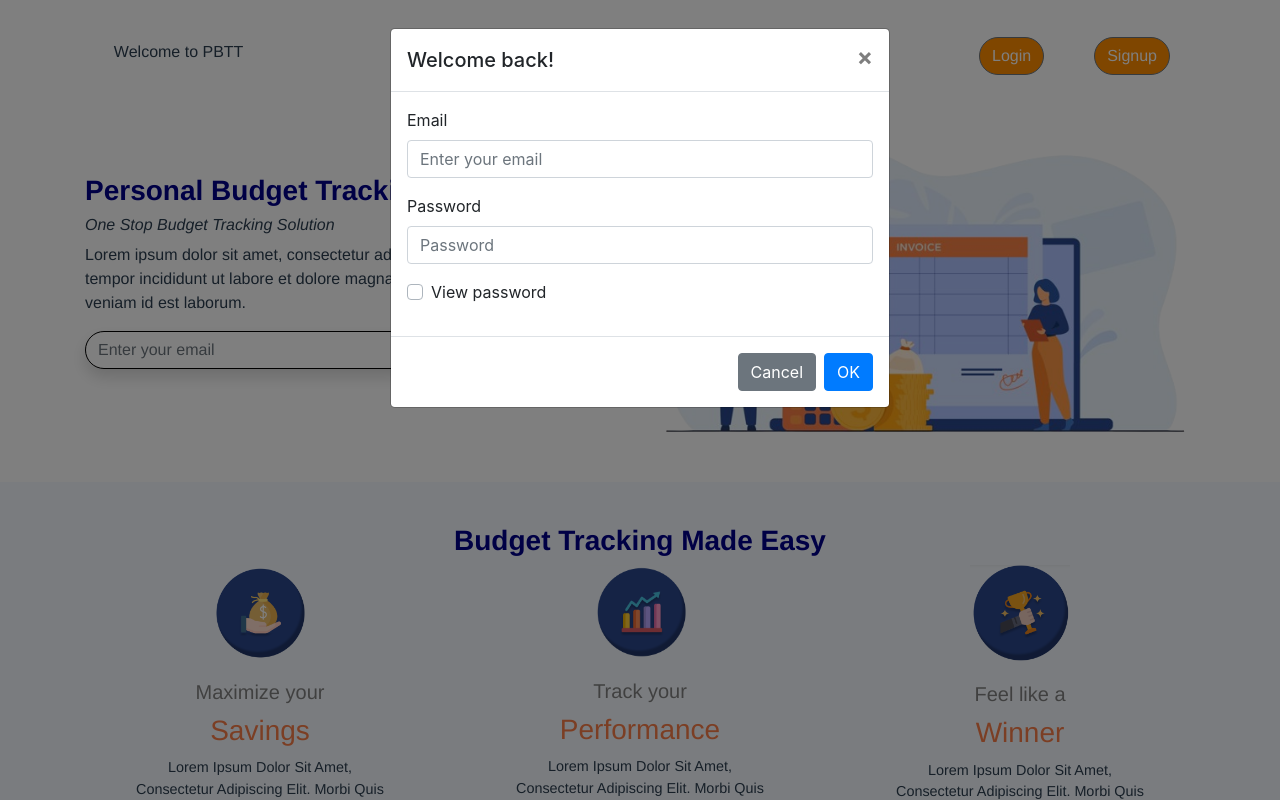
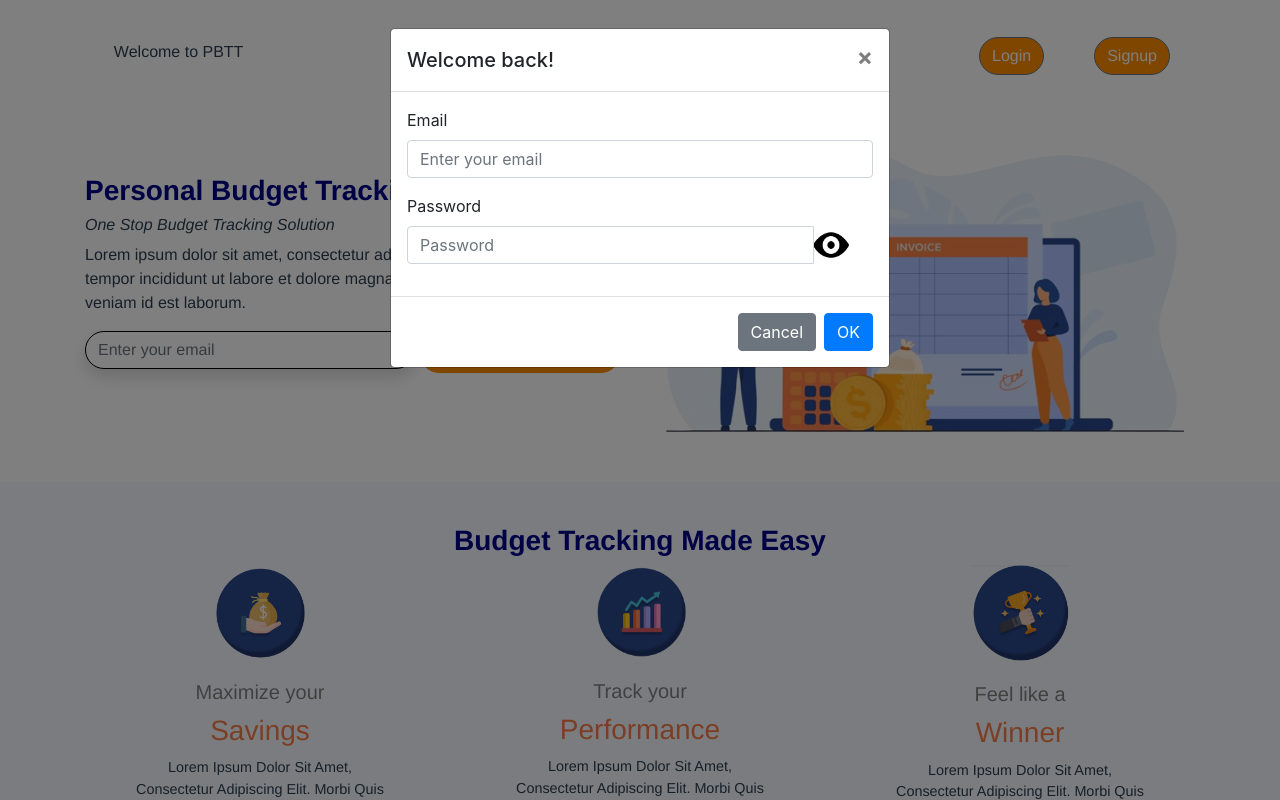
Before and after one commit to avinashrvan/chaos_pack, a Vue app: page /#/ in a window 1280 px wide. Both pictures are taken after a click on the button "Login". Shown: the top 800 px of the page. Built offline with nearby package versions, Linux system fonts and the light colour scheme.

Commit message:
created the feature to view password or hide password when logging in

```diff
--- a/src/components/Login.vue
+++ b/src/components/Login.vue
@@ -40,31 +40,27 @@
                 valid-feedback="Nice password"
                 :state="passwordState"
             >
+
+            <b-input-group>
             <b-form-input
                 @keyup="checkFormValidity()"
-                type="password"
+                :type="showPassword ? 'text' : 'password'"
                 class="form-control"
                 id="passwordEntry"
                 placeholder="Password"
                 :state="passwordState"
                 v-model="password"></b-form-input>
 
+                <b-input-group-append>
+                    <img v-if="!showPassword" src="../assets/showPassword.png" @click="viewPassword()" width=60%>
+                    <img v-if="showPassword" src="../assets/hidePassword.png" @click="viewPassword()" width=70%>
+
+                </b-input-group-append>
+            </b-input-group>
             </b-form-group>
-
-            <b-form-group>
-                <b-form-checkbox
-                id="checkbox"
-                v-model="viewPassword"
-                name="checkbox"
-                value="accepted"
-                @click="viewPassword()"
-                >
-                View password
-                </b-form-checkbox>
 
 
 
-            </b-form-group>
 
 
 
@@ -87,6 +83,7 @@ export default {
         emailState: null,
         password: '',
         passwordState: null,
+        showPassword: false
       }
     },
     props: {
@@ -131,7 +128,7 @@ export default {
 
         },
         viewPassword(){
-            return
+            this.showPassword = !this.showPassword
         }
     }
 }
```
Also changed, not shown: src/assets/hidePassword.png (added), src/assets/showPassword.png (added).
